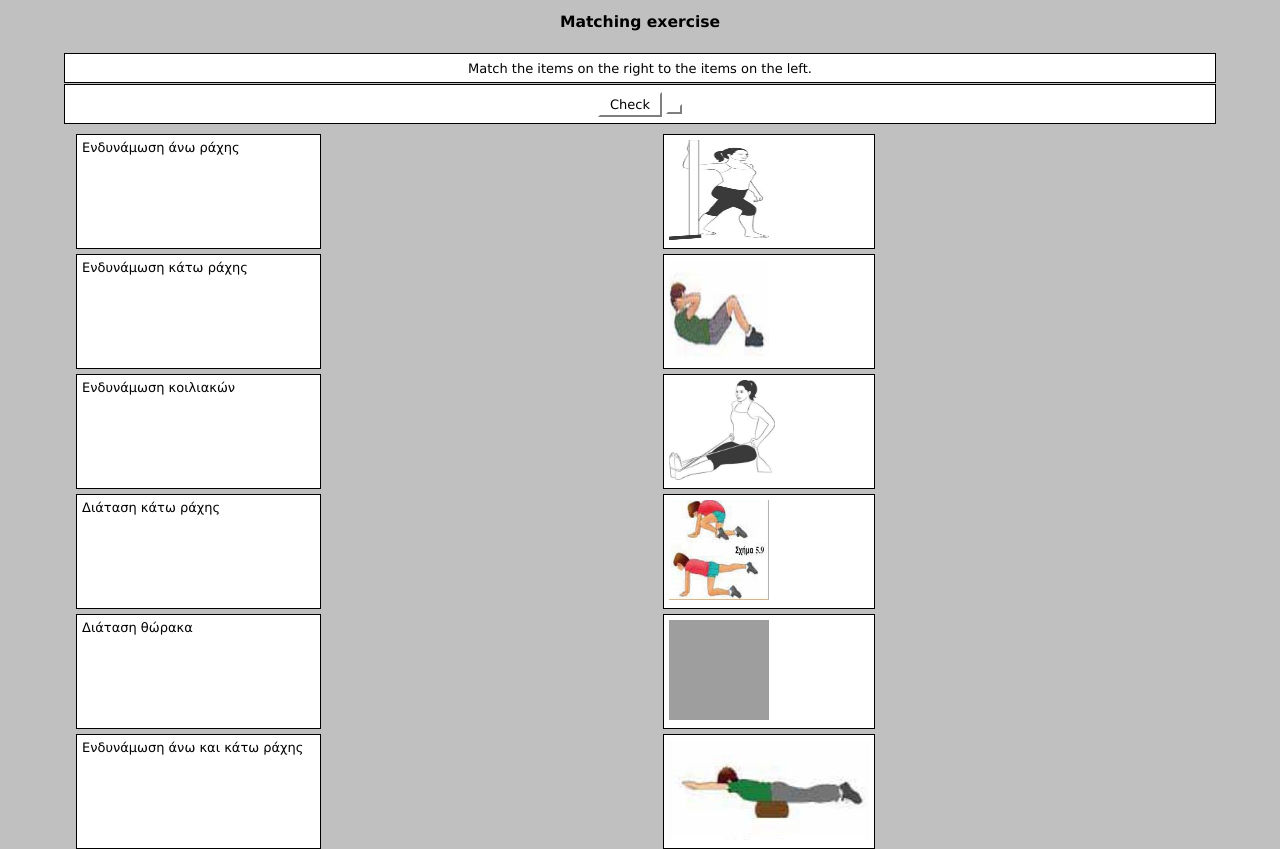
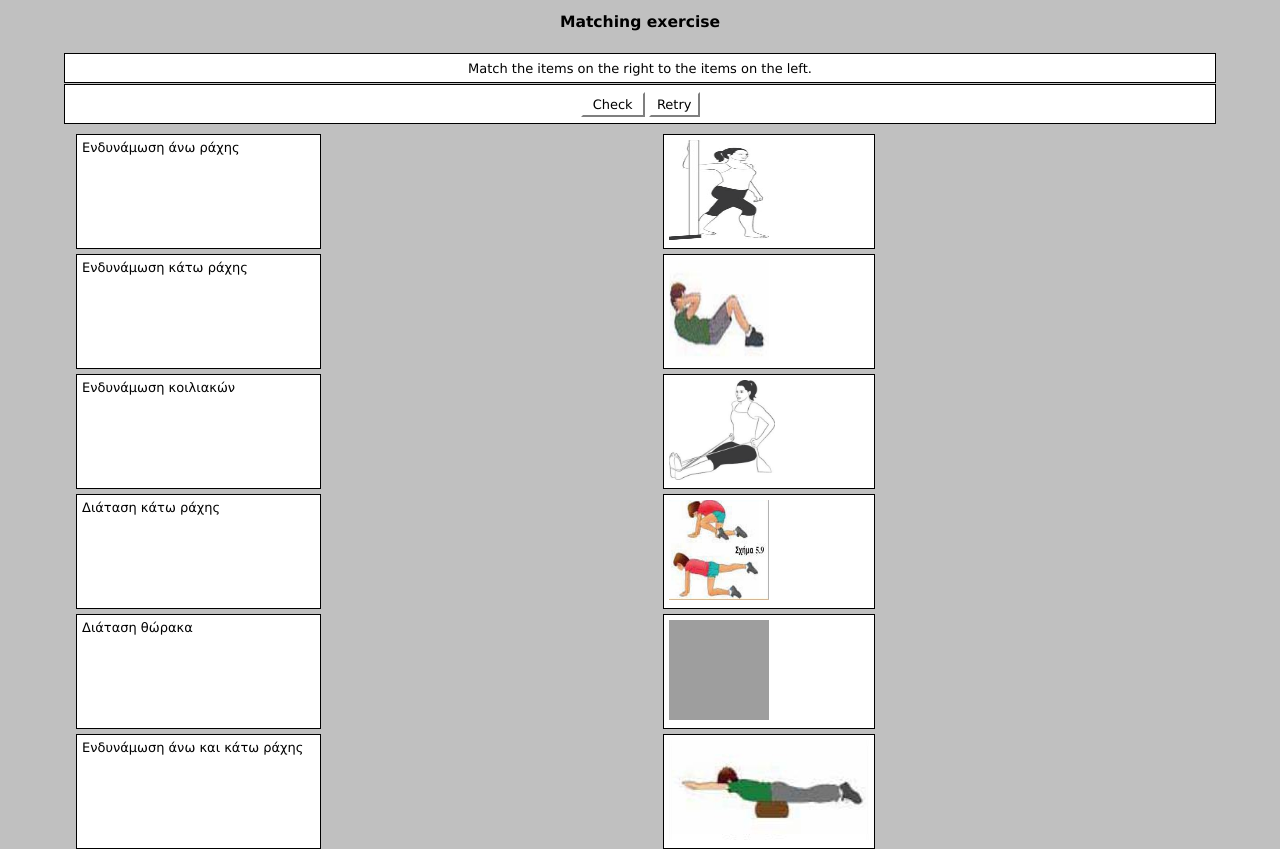
Before and after one commit to freehost-org/Maria, a plain HTML site: page Quiz1.htm in a window 1280 px wide. Shown: the part 76-925 px from the top of the page. Drawn offline with Linux system fonts and the light colour scheme; grey boxes are pictures that could not be loaded.

Commit message:
Update Quiz1.htm

```diff
--- a/Quiz1.htm
+++ b/Quiz1.htm
@@ -1600,7 +1600,7 @@ function CheckAnswers(){
 
 <div class="StdDiv" id="CheckButtonDiv">
 <button id="CheckButton1" class="FuncButton" onmouseover="FuncBtnOver(this)" onfocus="FuncBtnOver(this)" onmouseout="FuncBtnOut(this)" onblur="FuncBtnOut(this)" onmousedown="FuncBtnDown(this)" onmouseup="FuncBtnOut(this)" onclick="CheckAnswers()">&nbsp;Check&nbsp;</button>
-<button class="FuncButton" href="https://freehost-org.github.io/MariaQuiz/Quiz1.htm"></button>
+<button class="FuncButton" href="https://freehost-org.github.io/MariaQuiz/Quiz1.htm">Retry</button>
 </div>
 
 <script type="text/javascript">
```
